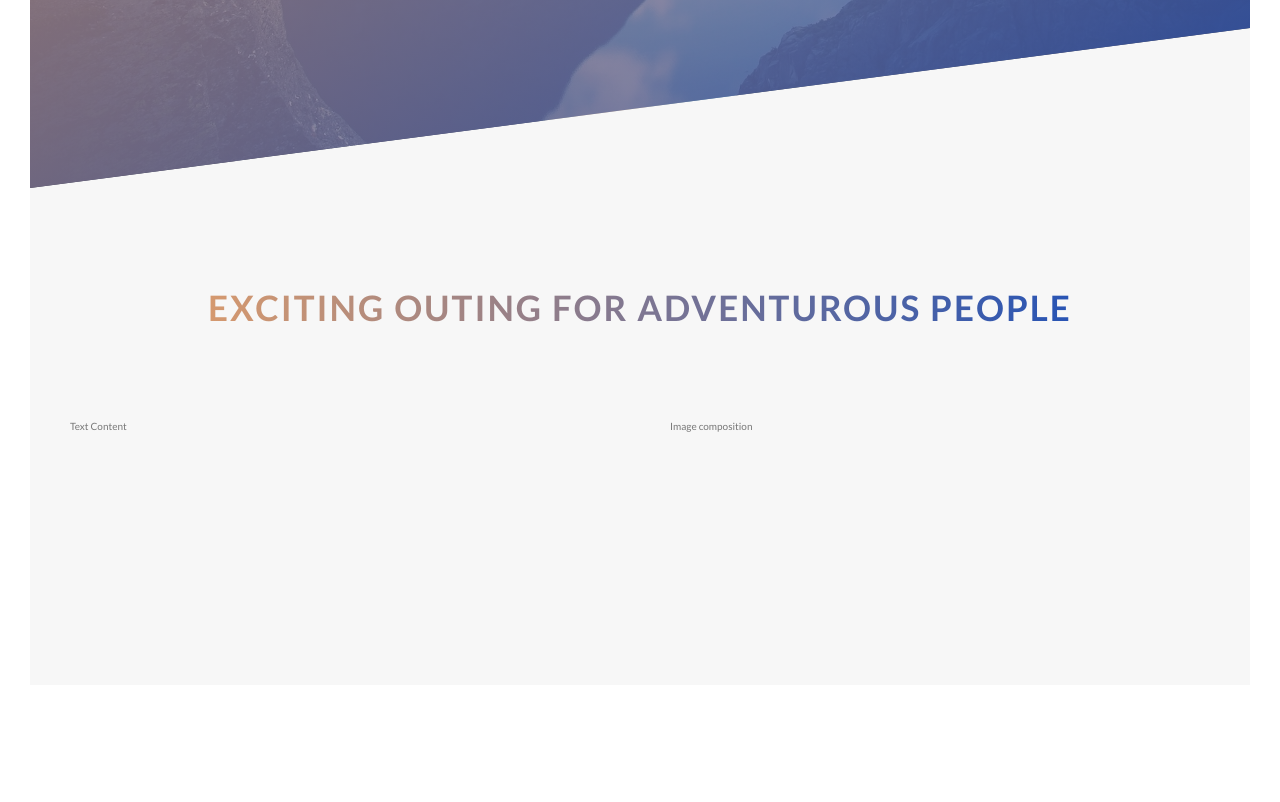
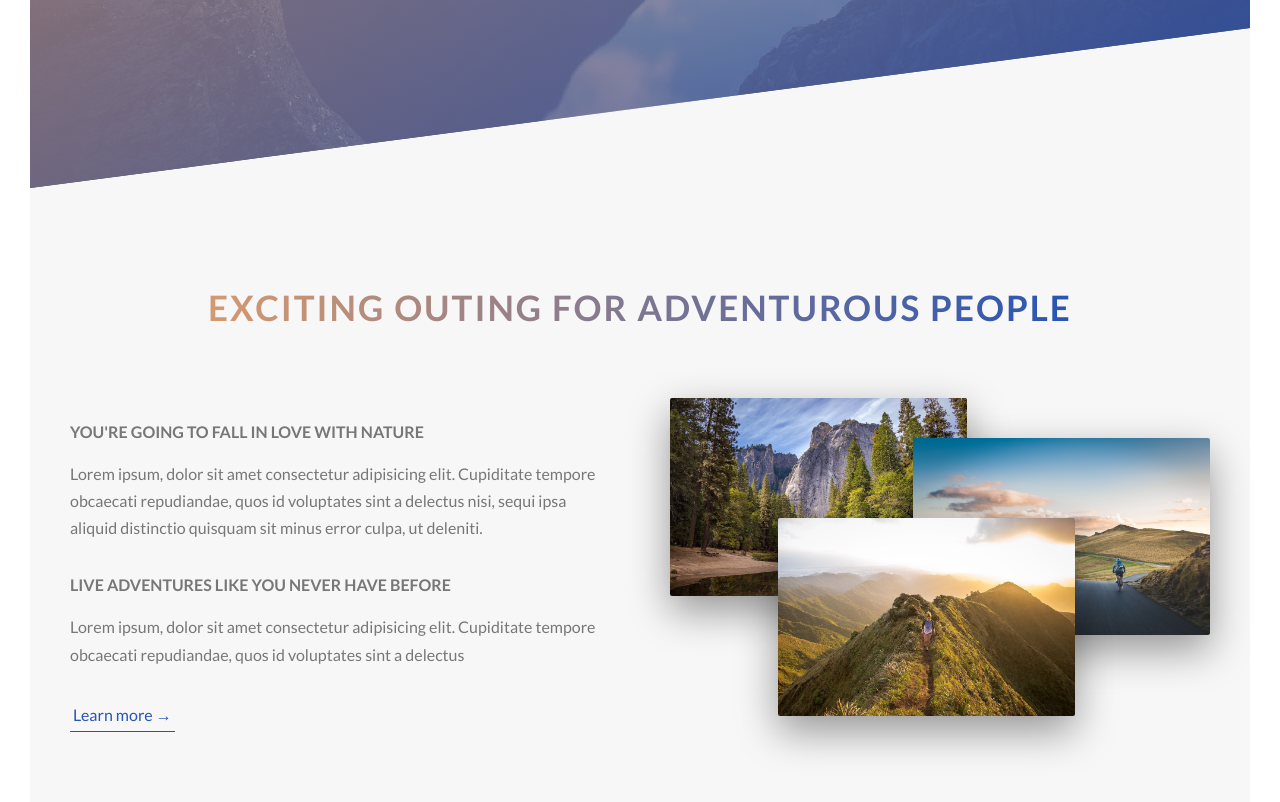
Before and after one commit to Raph4sure/Website-Using-Advanced-CSS-and-Sass, a website: page Tours/index.html in a window 1280 px wide. Shown: the part 602-1404 px from the top of the page. Before the commit the page ends 1317 px from the top, so only its background shows below. Drawn offline with Linux system fonts and the light colour scheme.

Commit message:
Styling the About section

```diff
--- a/Tours/index.html
+++ b/Tours/index.html
@@ -32,15 +32,28 @@
 
         <main>
             <section class="section-about">
-                <div class="u-centre-text u-margin-bottom-8">
+                <div class="u-centre-text u-margin-bottom-big">
                     <h2 class="heading-secondary">
                         Exciting Outing For Adventurous People
                     </h2>
                 </div>
 
                 <div class="row">
-                    <div class="col-1-of-2">Text Content</div>
-                    <div class="col-1-of-2">Image composition</div>
+                    <div class="col-1-of-2">
+                        <h3 class="heading-tertiary u-margin-bottom-small">You're going to fall in love with nature</h3>
+                        <p class="paragraph">
+                            Lorem ipsum, dolor sit amet consectetur adipisicing elit. Cupiditate tempore obcaecati repudiandae, quos id voluptates sint a delectus nisi, sequi ipsa aliquid distinctio quisquam sit minus error culpa, ut deleniti.
+                        </p>
+                        <h3 class="heading-tertiary u-margin-bottom-small">Live adventures like you never have before</h3>
+                        <p class="paragraph">
+                            Lorem ipsum, dolor sit amet consectetur adipisicing elit. Cupiditate tempore obcaecati repudiandae, quos id voluptates sint a delectus
+                        </p>
+
+                        <a href="#" class="btn-text">Learn more &rarr;</a>
+                    </div>
+                    <div class="col-1-of-2">
+                        <div class="composition"><img src="img/nat-1-large.jpg" alt="Photo 1" class="composition__photo composition__photo--p1"><img src="img/nat-2-large.jpg" alt="Photo 2" class="composition__photo composition__photo--p2"><img src="img/nat-3-large.jpg" alt="Photo 3" class="composition__photo composition__photo--p3"></div>
+                    </div>
                 </div>
             </section>
         </main>
--- a/Tours/sass/abstract/_variables.scss
+++ b/Tours/sass/abstract/_variables.scss
@@ -1,5 +1,5 @@
 //COLORS
-$color-primary: #55c57a;
+$color-primary: #55a3c5;
 $color-primary-light: #d5996f;
 $color-primary-dark: #2854b4;
 
@@ -9,6 +9,9 @@ $color-grey-dark: #777;
 $color-white: #fff;
 $color-black: #000;
 
+// FONT
+$default-font-size: 1.6rem;
+
 // GRID
 $grid-width: 114rem;
 $gutter-vertical:8rem;
--- a/Tours/sass/base/_typography.scss
+++ b/Tours/sass/base/_typography.scss
@@ -47,6 +47,7 @@ body {
     );
     display: inline-block;
     -webkit-background-clip: text;
+    background-clip: text;
     color: transparent;
     letter-spacing: 0.2rem;
     transition: all 0.2s;
@@ -56,3 +57,17 @@ body {
         text-shadow: 0.5rem 1rem 2rem rgba($color-black, 0.2);
     }
 }
+
+.heading-tertiary {
+    font-size: $default-font-size;
+    font-weight: 700;
+    text-transform: uppercase;
+}
+
+.paragraph {
+    font-size: 1.6rem;
+
+    &:not(:last-child) {
+        margin-bottom: 3rem;
+    }
+}
--- a/Tours/sass/base/_utilities.scss
+++ b/Tours/sass/base/_utilities.scss
@@ -2,6 +2,12 @@
     text-align: center;
 }
 
-.u-margin-bottom-8 {
+.u-margin-bottom-small {
+    margin-bottom: 1.5rem;
+}
+.u-margin-bottom-medium {
+    margin-bottom: 4rem;
+}
+.u-margin-bottom-big {
     margin-bottom: 8rem;
 }
--- a/Tours/sass/components/_button.scss
+++ b/Tours/sass/components/_button.scss
@@ -8,7 +8,7 @@
         border-radius: 10rem;
         transition: all 0.2s;
         position: relative;
-        font-size: 1.6rem;
+        font-size: $default-font-size;
     }
 
     &:hover {
@@ -51,3 +51,28 @@
         animation-fill-mode: backwards;
     }
 }
+
+.btn-text {
+    &:link,
+    &:visited {
+        font-size: $default-font-size;
+        color: $color-primary-dark;
+        display: inline-block;
+        text-decoration: none;
+        border-bottom: 1px solid $color-primary-dark;
+        padding: 0.3rem;
+        transition: all 0.2s;
+    }
+
+    &:hover {
+        background-color: $color-primary-dark;
+        color: $color-white;
+        box-shadow: 0 1rem 2 rem rgba($color: $color-black, $alpha: 0.15);
+        transform: translateY(-2px);
+    }
+
+    &:active {
+        box-shadow: 0 0.5rem 1rem rgba($color: $color-black, $alpha: 0.15);
+        transform: translateY(0);
+    }
+}
--- /dev/null
+++ b/Tours/sass/components/composition.scss
@@ -0,0 +1,31 @@
+.composition {
+    position: relative;
+
+    &__photo {
+        width: 55%;
+        box-shadow: 0 1.5rem 4rem rgba($color-black, 0.4);
+        border-radius: 2px;
+        position: absolute;
+        z-index: 10;
+        transition: all 0.2s;
+
+        &--p1 {
+            left: 0;
+            top: -2rem;
+        }
+        &--p2 {
+            right: 0;
+            top: 2rem;
+        }
+        &--p3 {
+            left: 20%;
+            top: 10rem;
+        }
+
+        &:hover {
+            transform: scale(1.05);
+            box-shadow: 0 2.5rem 4rem rgba($color: $color-black, $alpha: 0.5);
+            z-index: 20;
+        }
+    }
+}
--- a/Tours/sass/main.scss
+++ b/Tours/sass/main.scss
@@ -8,6 +8,7 @@
 @import "base/utilities";
 
 @import "components/_button";
+@import "components/composition";
 
 @import "layout/grid";
 @import "layout/header";
```
Also changed, not shown: Tours/css/composition.css (added), Tours/css/main.css.
